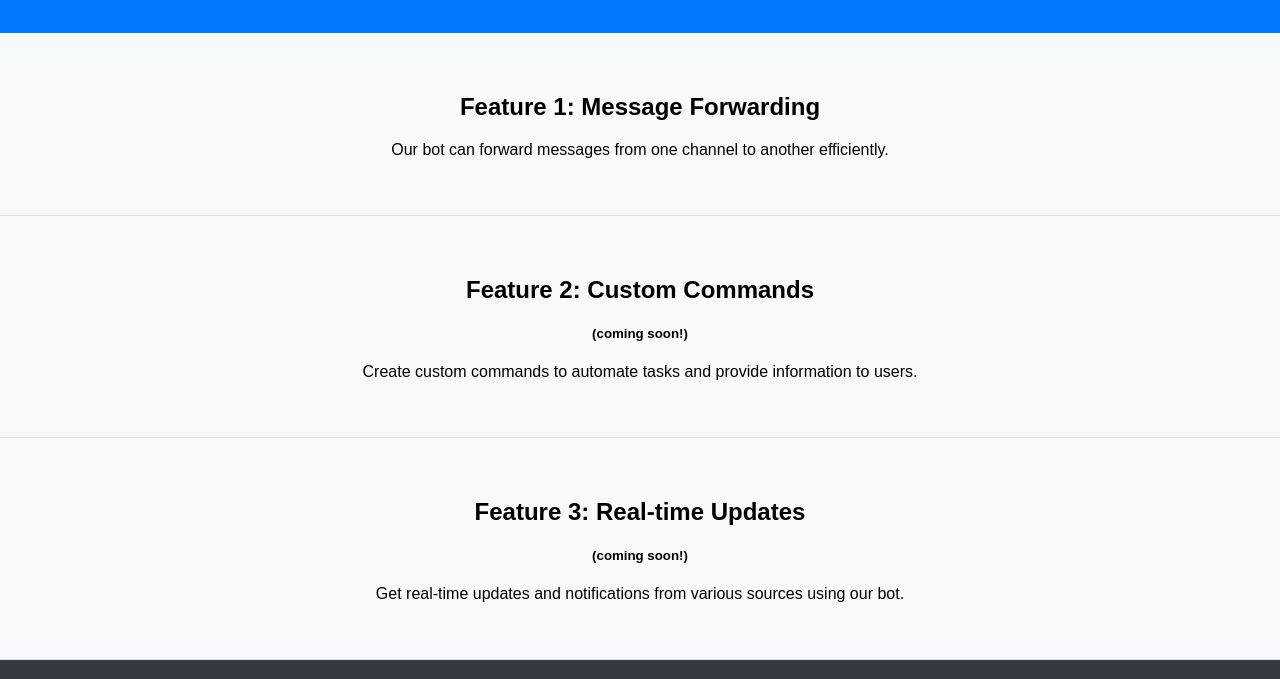
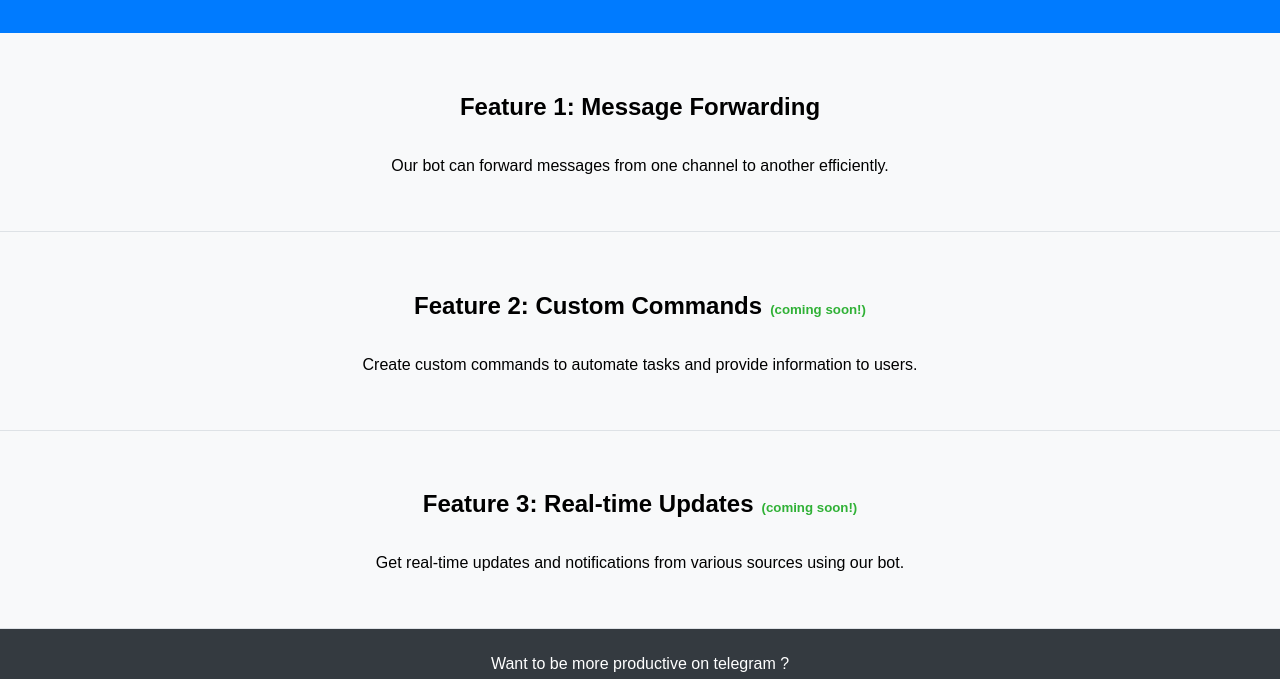
Before and after one commit to Saathvik-Sheerla/botweb, a plain HTML site: page index.html in a window 1280 px wide. Shown: the part 121-800 px from the top of the page. Drawn offline with Linux system fonts and the light colour scheme; a script that the page names is missing.

Commit message:
Update style.css

```diff
--- a/style.css
+++ b/style.css
@@ -1,7 +1,3 @@
-*{
-    orientation: portrait;
-}
-
 body {
     font-family: Arial, sans-serif;
     margin: 0;
@@ -20,6 +16,16 @@ header {
     text-align: center;
     background-color: #f8f9fa;
     border-bottom: 1px solid #dee2e6;
+}
+
+h2{
+    display: inline-block;
+}
+
+h5{
+    display: inline-block;
+    margin-left: 8px;
+    color: #30b136;
 }
 
 footer {
@@ -42,7 +48,7 @@ a:hover {
 }
 
 /* Mobile-friendly styles */
-@media (max-width: 768px) {
+@media (max-width: 320px) {
     .feature, .contact {
         padding: 10px;
     }
```
